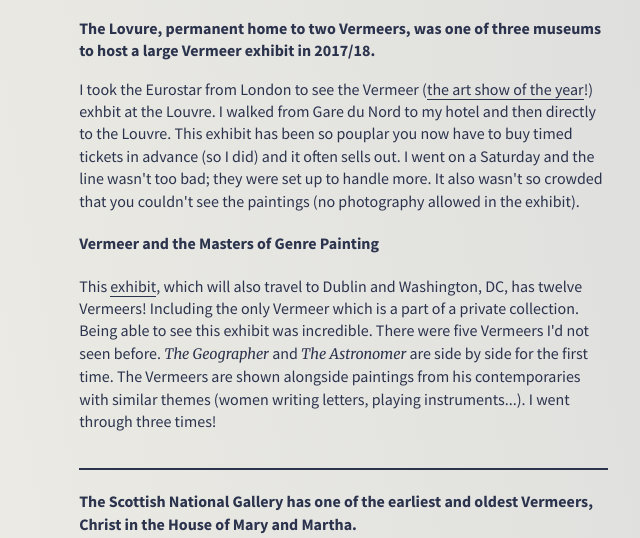
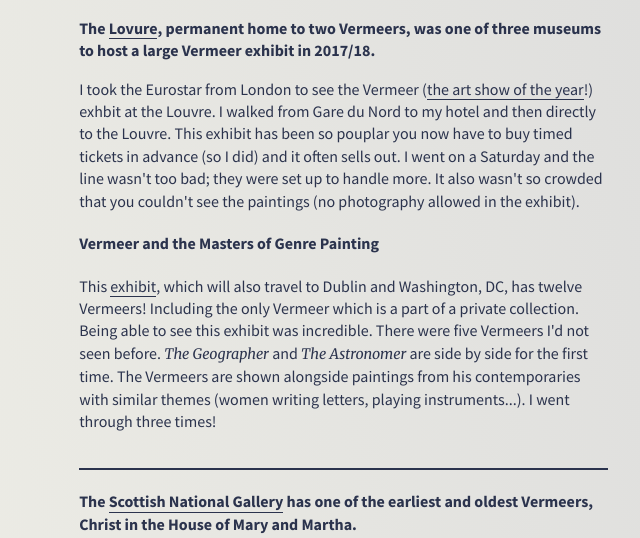
Before and after one commit to jlord/vermeer, a website: page visits.html in a window 1280 px wide. Shown: the part 428-966 px from the top of the page, 481-1121 px from the left. Drawn offline with Linux system fonts and the light colour scheme.

Commit message:
Add some links

```diff
--- a/visits.html
+++ b/visits.html
@@ -49,7 +49,7 @@
             <small>04/01/2017</small>
           </div>
           <div class="most divider-line">
-            <p><b>The Lovure, permanent home to two Vermeers, was one of three museums to host a large Vermeer exhibit in 2017/18.</b></p>
+            <p><b>The <a href="http://www.louvre.fr/en" target="_blank">Lovure</a>, permanent home to two Vermeers, was one of three museums to host a large Vermeer exhibit in 2017/18.</b></p>
             <p>I took the Eurostar from London to see the Vermeer (<a href="https://www.forbes.com/sites/ceciliarodriguez/2017/02/24/why-vermeer-masterpieces-at-paris-louvre-are-already-the-show-of-the-year/#3b8702ae5c64" target="_blank">the art show of the year</a>!) exhbit at the Louvre. I walked from Gare du Nord to my hotel and then directly to the Louvre. This exhibit has been so pouplar you now have to buy timed tickets in advance (so I did) and it often sells out. I went on a Saturday and the line wasn't too bad; they were set up to handle more. It also wasn't so crowded that you couldn't see the paintings (no photography allowed in the exhibit).</p>
             <h4>Vermeer and the Masters of Genre Painting</h4>
             <p>This <a href="http://www.louvre.fr/en/expositions/vermeer-and-masters-genre-painting" target="_blank">exhibit</a>, which will also travel to Dublin and Washington, DC, has twelve Vermeers! Including the only Vermeer which is a part of a private collection. Being able to see this exhibit was incredible. There were five Vermeers I'd not seen before. <em>The Geographer</em> and <em>The Astronomer</em> are side by side for the first time. The Vermeers are shown alongside paintings from his contemporaries with similar themes (women writing letters, playing instruments...). I went through three times!</p>
@@ -62,7 +62,7 @@
             <small>03/27/2017</small>
           </div>
           <div class="most divider-line">
-            <p><b>The Scottish National Gallery has one of the earliest and oldest Vermeers, Christ in the House of Mary and Martha.</b></p>
+            <p><b>The <a href="https://www.nationalgalleries.org/visit/scottish-national-gallery" target="_blank">Scottish National Gallery</a> has one of the earliest and oldest Vermeers, Christ in the House of Mary and Martha.</b></p>
             <p>I was going to be in London for a few days so I booked a single day return train trip to see the painting. That's almost 10 hours on the train, which is actually great, I love trains and I had work to do! But I'd accidentally bought a ticket for May 27th instead of March 27th and had to buy a whole new one on the spot, making this trip was quite the investment.<p>
             <h4>Scottish National Gallery</h4>
             <p>This small museum has free admission and lots of wonderful paintings including a section with Dutch and Flemish works. It's also directly behind the train station, perfect if you're coming there via train.</p>
```
